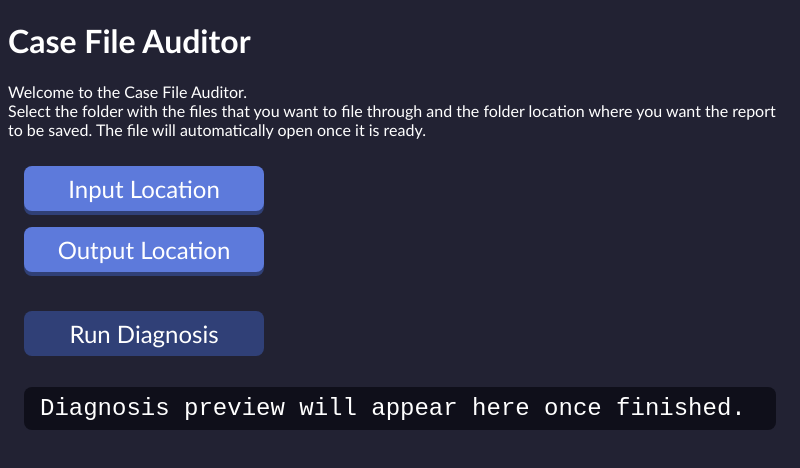
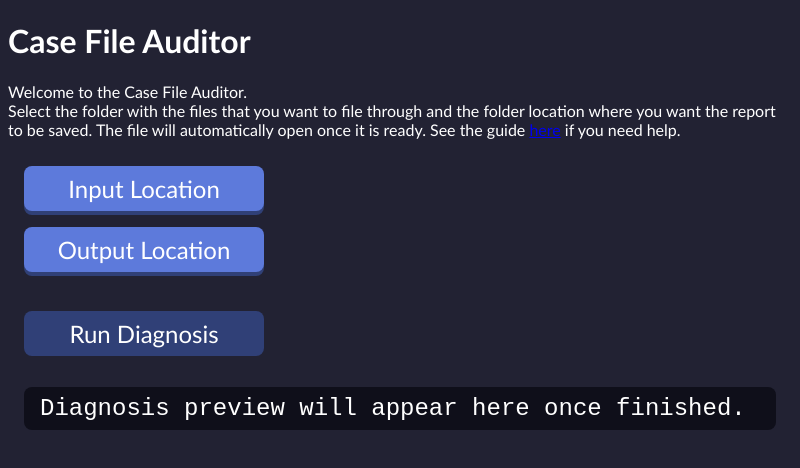
Before and after one commit to Max-Bus/CaseFileAuditor, an Electron app: page index.html in a window 800 px wide. Drawn offline with Linux system fonts and the light colour scheme; no server answers.

Commit message:
Created Second  Page

```diff
--- a/index.html
+++ b/index.html
@@ -11,7 +11,8 @@
             <div>Welcome to the Case File Auditor.</br>
                 Select the folder with the files that you want to file through
                 and the folder location where you want the report to be saved.
-                The file will automatically open once it is ready.
+                The file will automatically open once it is ready. See the guide
+                <a href="guide.html">here</a> if you need help.
             </div>
             </br></br>
 
--- a/render.js
+++ b/render.js
@@ -46,7 +46,6 @@ async function selectOutput() {
             diagnosisBtn.disabled = true;
         else
             diagnosisBtn.disabled = false;
-
     });
 }
 
```
Also changed, not shown: guide.html (added, +11 -0 lines).
